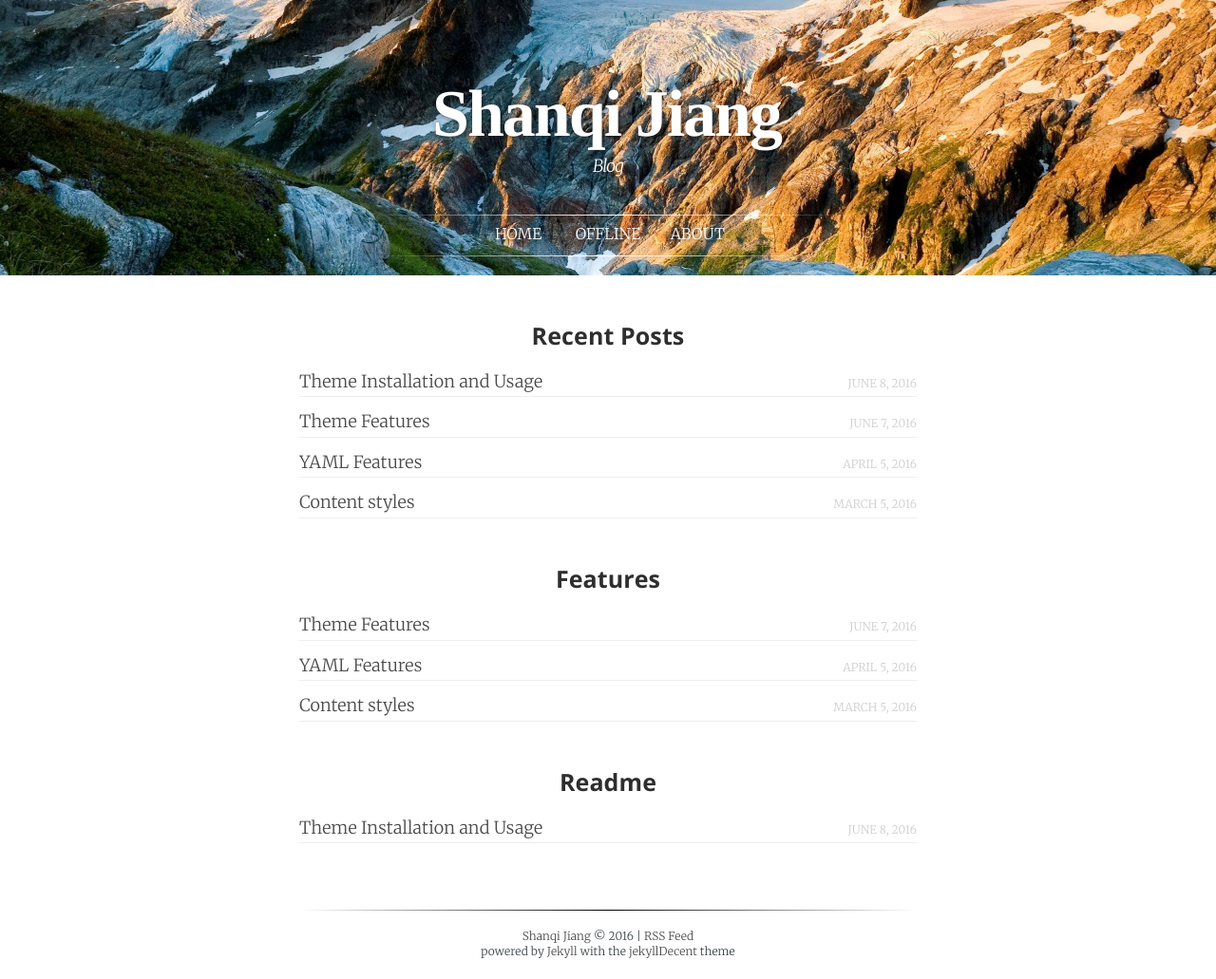
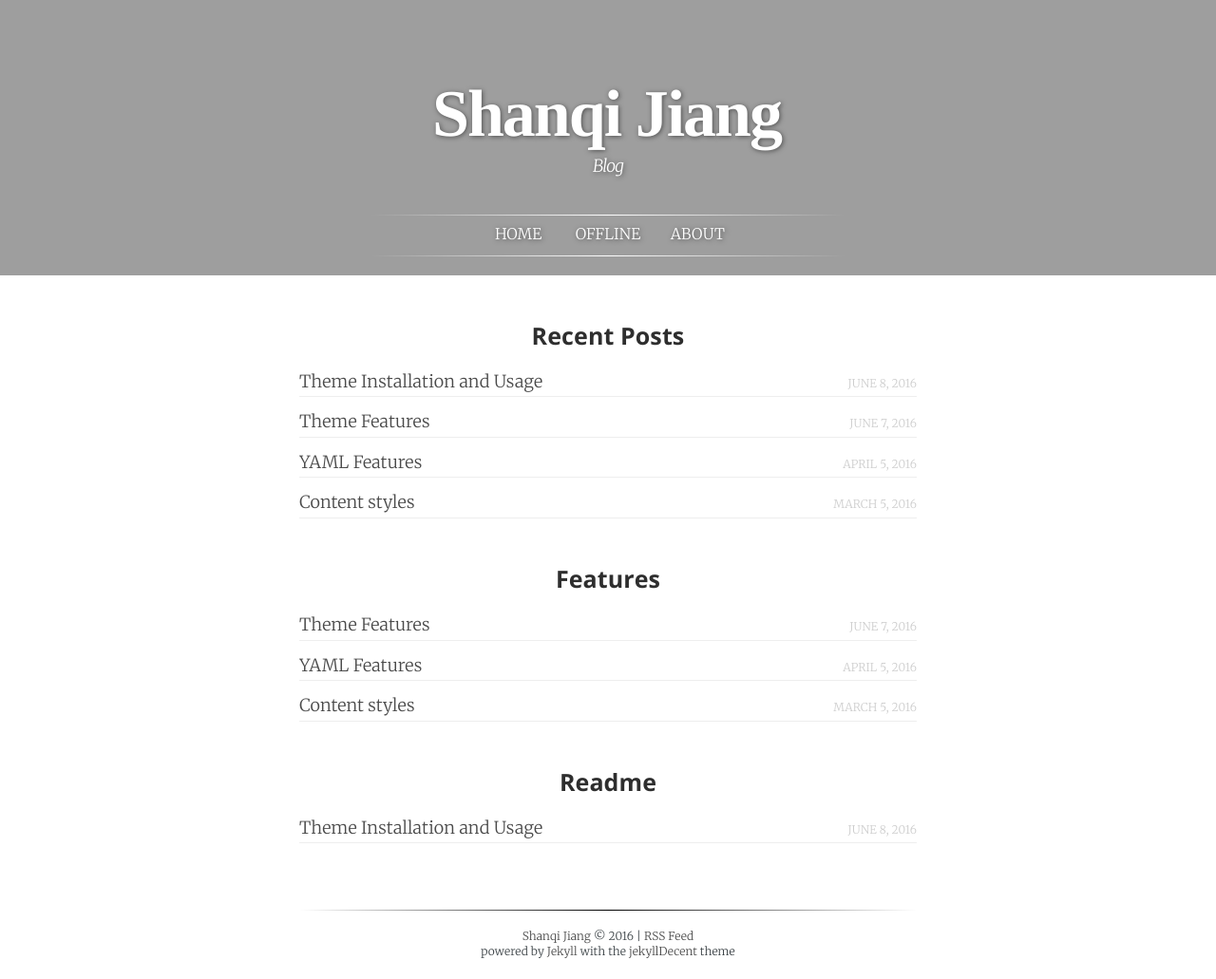
Before and after one commit to jpotato0o/jpotato0o.github.io, a Jekyll site: the page built from index.html, in a window 1280 px wide. Shown: the whole page at 95% size. Built offline with Jekyll 4.4.1, drawn with Linux system fonts in a browser that asks for light colours; some web fonts are replaced.

Commit message:
change the index's jpg

```diff
--- a/_config.yml
+++ b/_config.yml
@@ -15,7 +15,7 @@
 baseurl:      "" # the subpath of your site, e.g. /blog
 url:          "http://jpotato0o.github.io/" # the base hostname & protocol for your site. Have a look at robots.txt as well!
 permalink:    /blog/:categories/:title
-cover:        /assets/mountain-cover.jpg
+cover:        /assets/allaboutself.jpeg
 
 # Build settings
 markdown: kramdown
```
Also changed, not shown: 1 other file.
